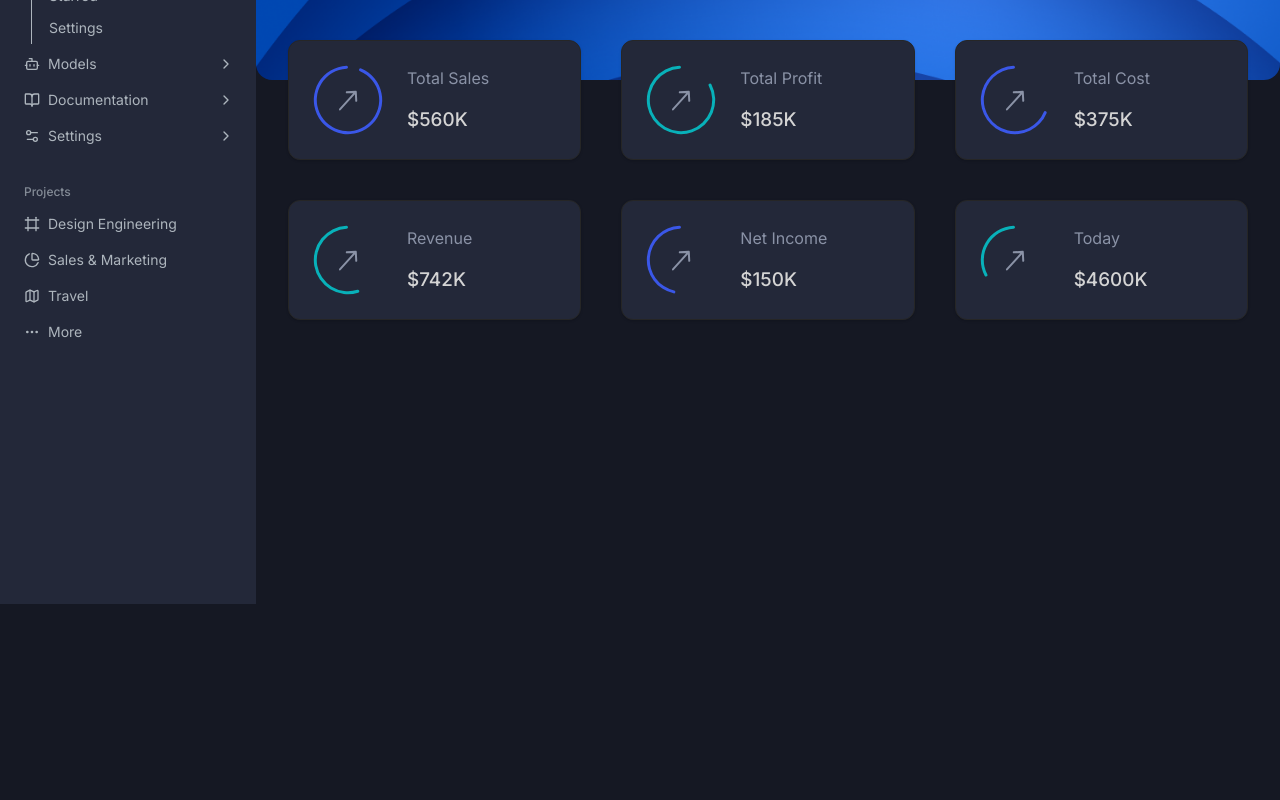
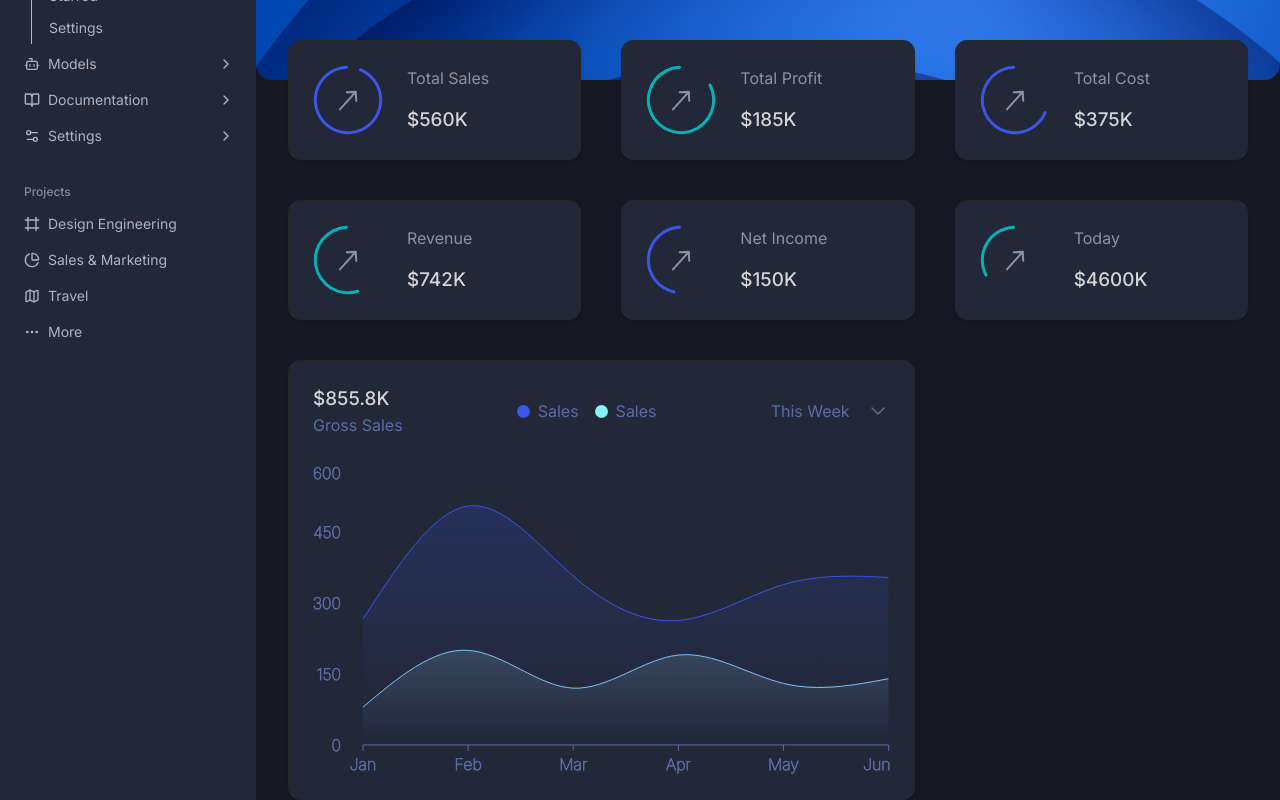
Before and after one commit to Frhaanaziz/dashboard-preview, a Next.js app: page /dashboard in a window 1280 px wide. Shown: the part 196-996 px from the top of the page. Before the commit the page ends 800 px from the top, so only its background shows below. Built offline with nearby package versions, Linux system fonts and the light colour scheme.

Commit message:
feat: Integrate GrossSalesSection into dashboard page layout

```diff
--- a/src/app/dashboard/page.tsx
+++ b/src/app/dashboard/page.tsx
@@ -1,7 +1,19 @@
+import GrossSalesSection from "@/components/dashboard/GrossSalesSection";
 import StatsSection from "@/components/dashboard/StatsSection";
 
 const Page = () => {
-  return <StatsSection />;
+  return (
+    <>
+      <StatsSection />
+
+      <div className="mt-10 px-8 xl:grid xl:grid-cols-12 xl:gap-10">
+        <div className="col-span-8 space-y-8">
+          <GrossSalesSection />
+        </div>
+        <div className="col-span-4"></div>
+      </div>
+    </>
+  );
 };
 
 export default Page;
```
